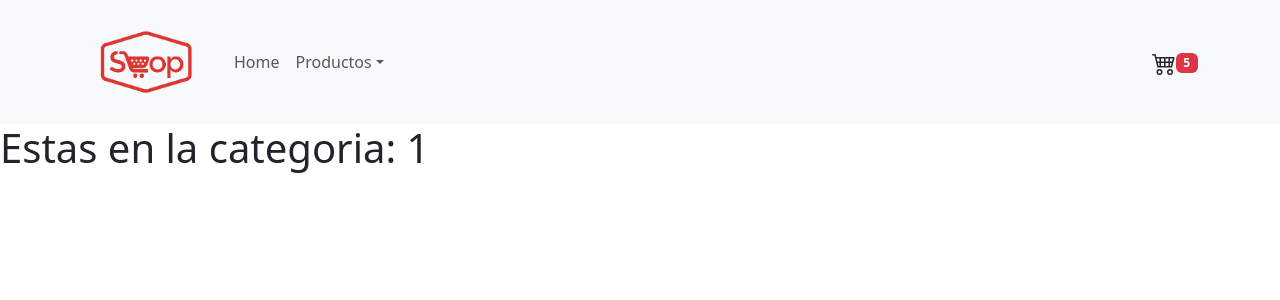
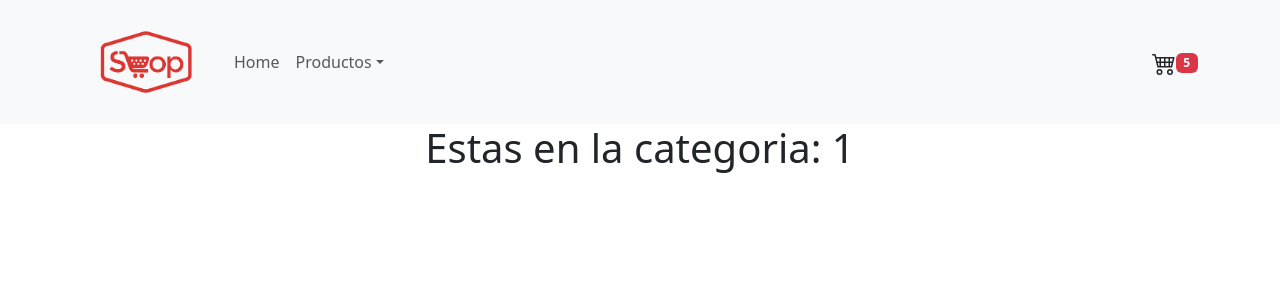
Before and after one commit to ltherisod/react-flex-81735, a React (Vite) app: page /category/1 in a window 1280 px wide. Shown: the top 300 px of the page. Built offline with nearby package versions, Linux system fonts and the light colour scheme.

Commit message:
styles fix

```diff
--- a/src/components/ItemCount.jsx
+++ b/src/components/ItemCount.jsx
@@ -18,10 +18,12 @@ const ItemCount = ({stock, onAdd})=>{
         }
 
     return(
+        <div style={{width:'10%'}} className=' d-flex justify-content-between align-items-center'>
         <div>
             <button className='btn btn-danger' onClick={restar}>-</button>
             <span className='btn'>{count}</span>
              <button className='btn btn-success' onClick={sumar}>+</button>
+        </div>
              <button className='btn btn-primary' onClick={comprar} disabled={stock===0 || count === 0}>Comprar</button>
         </div>
     )
--- a/src/components/ItemDetail.jsx
+++ b/src/components/ItemDetail.jsx
@@ -1,18 +1,18 @@
 import React from 'react'
 import ItemCount from './ItemCount'
 const ItemDetail = ({detalle}) => {
+
     const onAdd = (cantidad) => {
         console.log(`compraste ${cantidad} unidades de ${detalle.name}`)
     }
 
   return (
-    <div>
+    <div className='d-flex flex-column align-items-center'>
         <h2>Detalle de: {detalle.name}</h2>
         <img src={detalle.img} alt={detalle.name}/>
         <p>{detalle.description}</p>
         <p>${detalle.price}, 00</p>
         <p>Stock disponible: {detalle.stock} unidades</p>
-        {/* OPCIONAL SEGUNDA PRE ENTREGA */}
         <ItemCount stock={detalle.stock} onAdd={onAdd}/>
     </div>
   )
--- a/src/components/ItemDetailContainer.jsx
+++ b/src/components/ItemDetailContainer.jsx
@@ -4,24 +4,15 @@ import { getOneProduct, getProducts } from '../mock/AsyncService'
 import { useParams } from 'react-router-dom'
 const ItemDetailContainer = () => {
     const [detalle, setDetalle]= useState({})
+    const {id}= useParams()
 
-    //para traer un dato dinamico de la url uso USEPARAMS
-    // const params = useParams()
-    // console.log(params)
-    const {id}= useParams()
-    //tengo la funcion que devuelve 1
     useEffect(()=>{
         getOneProduct(id)
         .then((res)=> setDetalle(res))
         .catch((error)=> console.log(error))
     },[id])
 
-    //si quiero reutilizar la funcion de ItemListContainer
-    // useEffect(()=>{
-    //     getProducts()
-    //     .then((res)=> setDetalle(res.find((prod)=> prod.id === id)))
-    //     .catch((error)=> console.log(error))
-    // },[id])
+
   return (
     <div>
         <ItemDetail detalle={detalle}/>
--- a/src/components/ItemList.jsx
+++ b/src/components/ItemList.jsx
@@ -5,7 +5,7 @@ const ItemList = ({data}) => {
     // console.log(props)
     // const {data}= props
   return (
-    <div style={{display:'flex', justifyContent:'space-around', alignItems:'center', flexWrap:'wrap'}}>
+    <div style={{paddingTop:50, display:'flex', justifyContent:'space-around', alignItems:'center', flexWrap:'wrap'}}>
         {/* {data.map((prod)=> {
            return <Item key={prod.id} prod={prod}/>
         })} */}
--- a/src/components/ItemListContainer.jsx
+++ b/src/components/ItemListContainer.jsx
@@ -25,11 +25,11 @@ const ItemListContainer = ({mensaje})=>{
 
 
     return(
-        <div>
+        <>
 
-            <h1>{mensaje} {type && <span style={{textTransform:'capitalize'}}>{type}</span>}</h1>
+            <h1 className="text-center">{mensaje} {type && <span style={{textTransform:'capitalize'}}>{type}</span>}</h1>
             <ItemList data={data} />
-        </div>
+        </>
     )
 }
 export default ItemListContainer
```
